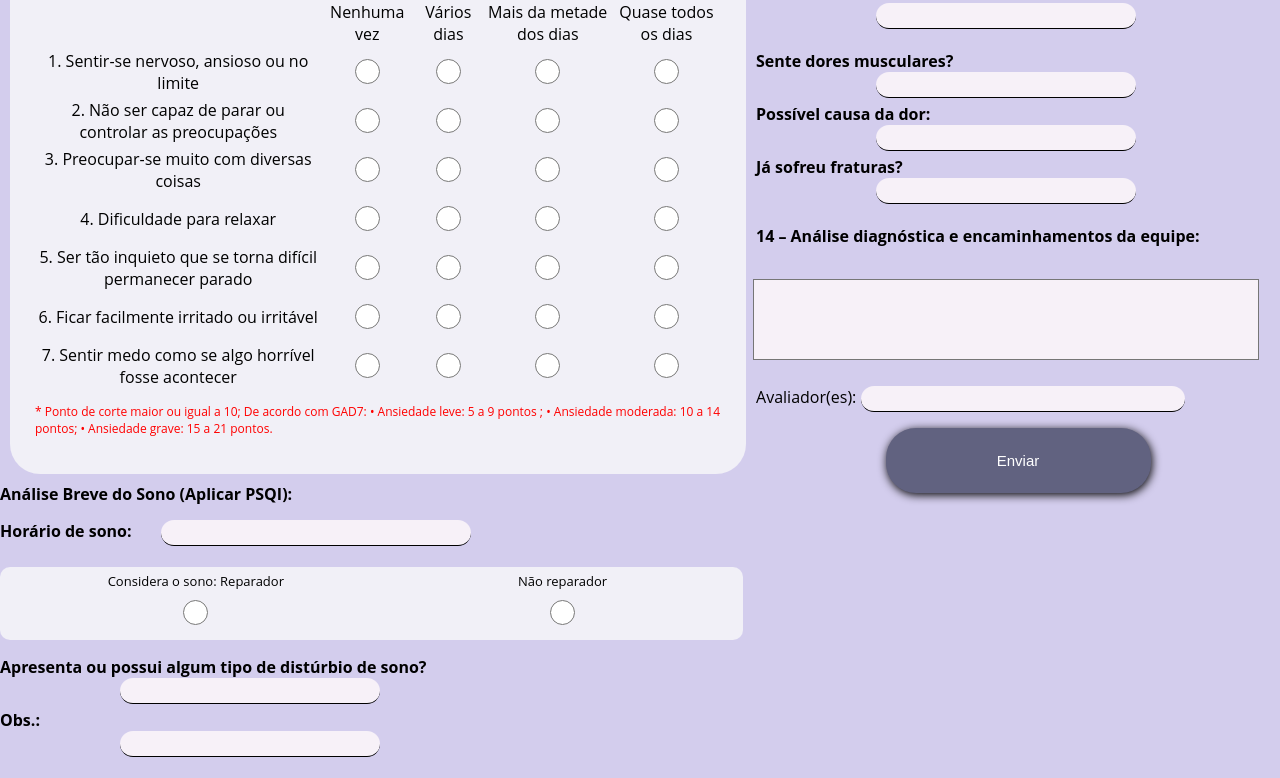
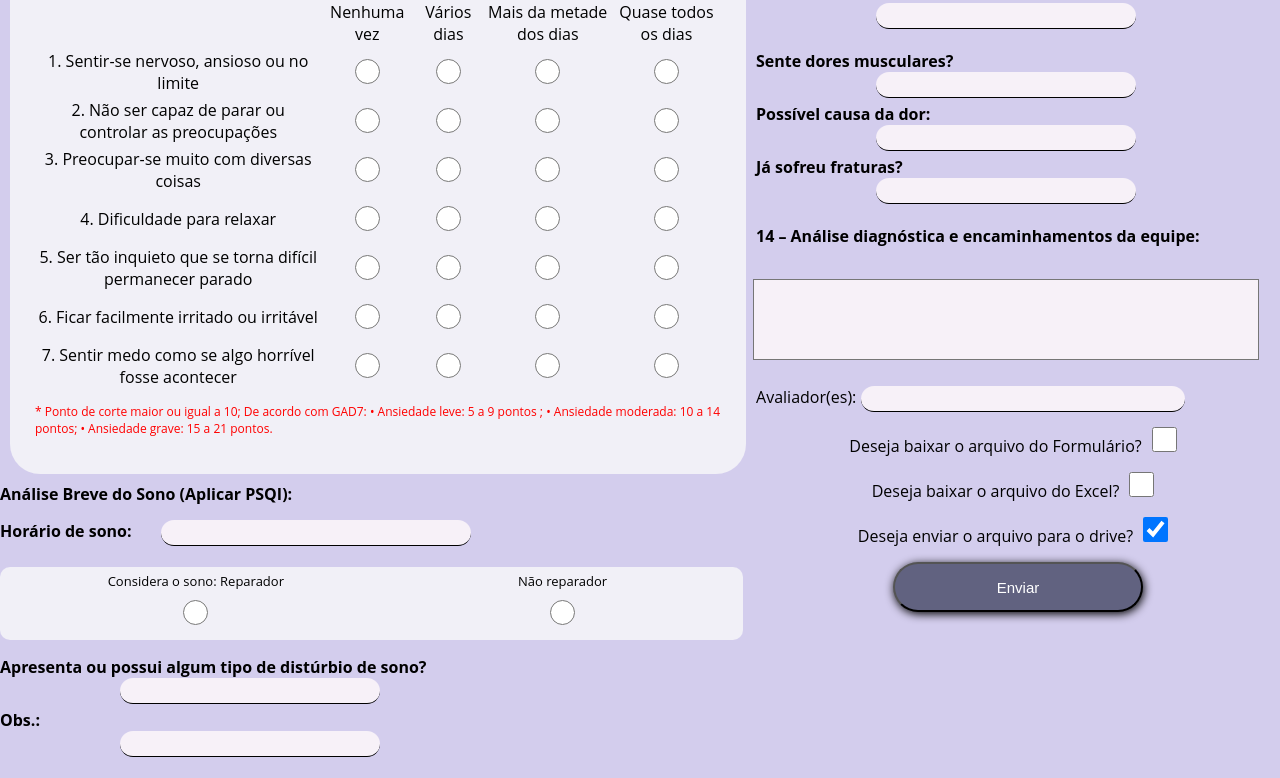
Before and after one commit to cosapsufjf/Ficha_cosaps, a Next.js app: page /page3.tsx in a window 1280 px wide. Shown: the part 549-1327 px from the top of the page. Built offline with nearby package versions, Linux system fonts and the light colour scheme.

Commit message:
update to 0.9.5
minor user quality changes

```diff
--- a/src/app/globals.css
+++ b/src/app/globals.css
@@ -124,6 +124,24 @@ div.login_dialog{
     height: 100%;
     position: absolute;
 
+}
+
+div.upload_dialog{
+    display: flex;
+    flex-direction: column;
+    align-items: center;
+    justify-content: center;
+    width: 70%;
+    height: 50%;
+    position: absolute;
+    top: 45%;
+    right: 15%;
+    background-color: #616280;
+    padding: 20px;
+    border-radius: 15px;
+    text-align: center;
+    font-size: 30px;
+    color: white;
 }
 
 p.question_line{
--- a/src/app/layout.tsx
+++ b/src/app/layout.tsx
@@ -7,7 +7,7 @@ import { FormProvider } from "@/managed_context/FormContext";
 export const metadata: Metadata & { version: string } = {
   title: "Ficha COSAPS",
   description: "Projeto de ficha interativa do Cosaps, que converte em planilha",
-  version: "0.9.0",
+  version: "0.9.5",
 };
 
 export default function RootLayout({
--- a/src/app/page3.tsx/page.tsx
+++ b/src/app/page3.tsx/page.tsx
@@ -1,6 +1,6 @@
 "use client"
 
-import React from "react";
+import React,{useState,useEffect} from "react";
 import Link from "next/link";
 import { useFormContextTyped } from "@/managed_context/FormContext";
 import type {Inputs} from "@/types/inputs"
@@ -10,9 +10,27 @@ import { export_to_excel } from "@/utils/utils";
 
 export default function Page3()
 {
-    const { register, reset,handleSubmit } = useFormContextTyped<Inputs>();
+    const { register,handleSubmit } = useFormContextTyped<Inputs>();
+    const[download_json, setDownload_json] = useState(false);
+    const[download_xlsx, setDownload_xlsx] = useState(false);
+    const[send_drive, setSend_drive] = useState(true);
+
+    const[show_upload_dialog, setShow_upload_dialog] = useState(false);
+    const[show_return_btn, setShow_return_btn] = useState(false);
+    const[textValue, setTextValue] = useState("Enviando arquivo para o google drive, aguarde por favor");
+
+    const upload_dialog = ()=>{
+        return(
+            <div className="upload_dialog">
+                <p id="upload_text">{textValue}</p>
+
+                {show_return_btn && <Link href={"/page1.tsx"} className="nav_btn"> Preencher novo formulário</Link>}
+            </div>
+        )
+    }
 
     const uploadToDrive = async (data:any) => {
+
           try {
             console.log('Dados sendo enviados para o servidor:', data);
             console.log('Nome do paciente:', data.pacient_name);
@@ -29,12 +47,15 @@ export default function Page3()
 
                 if (result.success) {
                     console.log('Upload successful:', result.url);
-                    alert(`Arquivo enviado com sucesso! URL: ${result.url}`);
+                    setTextValue("Arquivo enviado com sucesso!")
+                    setShow_return_btn(true);
                 }
-                else {
+                else if (result.error) {
                     console.error('Upload failed:', result.error);
-                    alert('Erro ao enviar arquivo para o Google Drive');
+                    setTextValue("Erro ao enviar o arquivo. Por favor, tente novamente.")
+                    setShow_return_btn(true);
                 }
+
             } catch (error) {
                 console.error('Upload error:', error);
                 alert('Erro ao conectar com o servidor');
@@ -42,11 +63,18 @@ export default function Page3()
     };
 
     const onSubmit = handleSubmit((data:any)=>{
-        downloadJSON(data,data.pacient_name)
-        export_to_excel(data)
+        if(download_json)
+            downloadJSON(data,data.pacient_name)
+        if(download_xlsx)
+            export_to_excel(data)
 
-        console.log("fazendo upload no drive do cosapsufjf@gmail.com")
-        uploadToDrive(data);
+        if(send_drive)
+        {
+            console.log("fazendo upload no drive do cosapsufjf@gmail.com")
+            setShow_upload_dialog(true);
+            uploadToDrive(data);
+        }
+
     })
 
     return(
@@ -240,12 +268,19 @@ export default function Page3()
                             <textarea {...register("team_analisys")}></textarea>
                         </p>
                         <span>Avaliador(es): <input type="text" {...register("session_avaliator")}/></span>
-                        <div className="center_container">
-                            <button className="btn_submit"  onClick={handleSubmit((data:any)=>onSubmit(data))}>
-                                <Link href={"/page1.tsx"} className="nav_btn"> Enviar</Link>
+                        <div className="center_container" style={{display:"flex", flexDirection:"column"}}>
+                            <div>Deseja baixar o arquivo do Formulário?<input type="checkbox" name="DownloadJson" id="DownloadJson"
+                            onClick={()=>setDownload_json(!download_json)}/></div>
+                            <div>Deseja baixar o arquivo do Excel?<input type="checkbox" name="DownloadXlsx" id="DownloadXlsx"
+                            onClick={()=>setDownload_xlsx(!download_xlsx)}/></div>
+                            <div>Deseja enviar o arquivo para o drive?
+                                <input type="checkbox" defaultChecked={send_drive} name="Send_drive" id="Send_drive" onClick={()=>setSend_drive(!send_drive)}/>
+                            </div>
+                            <button className="nav_btn"  onClick={handleSubmit((data:any)=>onSubmit(data))}>
+                                Enviar
                             </button>
                         </div>
-
+                        {show_upload_dialog &&upload_dialog()}
                     </div>
             </div>
     </form>
```
